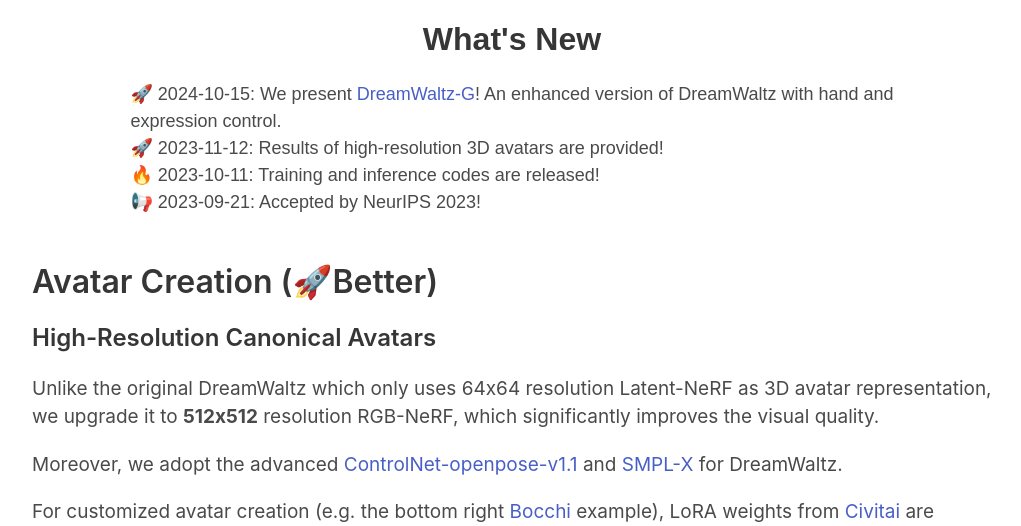
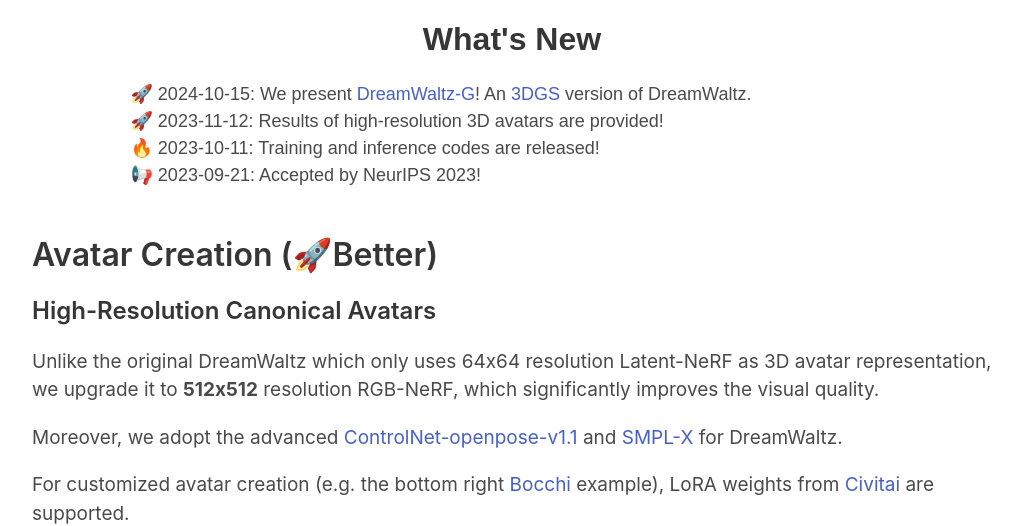
Before and after one commit to IDEA-Research/DreamWaltz, a plain HTML site: page index.html in a window 1280 px wide. Shown: the part 1069-1595 px from the top of the page, without its empty margins (128-1149 px from the left). Drawn offline with nearby package versions, Linux system fonts and the light colour scheme; some packages are replaced by stand-ins of ours; a script that the page names is missing; some icons are missing; a web font is replaced by a local one.

Commit message:
Update index.html

```diff
--- a/index.html
+++ b/index.html
@@ -176,7 +176,7 @@
       <div class="column is-four-fifths">
         <h2 class="title is-3">What's New</h2>
         <div class="content has-text-justified">
-          <span style="font-size: large;">🚀 2024-10-15: We present <a href="https://yukun-huang.github.io/DreamWaltz-G/">DreamWaltz-G</a>! An enhanced version of DreamWaltz with hand and expression control.</span><br>
+          <span style="font-size: large;">🚀 2024-10-15: We present <a href="https://yukun-huang.github.io/DreamWaltz-G/">DreamWaltz-G</a>! An <a href="https://repo-sam.inria.fr/fungraph/3d-gaussian-splatting/">3DGS</a> version of DreamWaltz.</span><br>
           <span style="font-size: large;">🚀 2023-11-12: Results of high-resolution 3D avatars are provided!</span><br>
           <span style="font-size: large;">🔥 2023-10-11: Training and inference codes are released!</span><br>
           <span style="font-size: large;">📢 2023-09-21: Accepted by NeurIPS 2023!</span>
```
